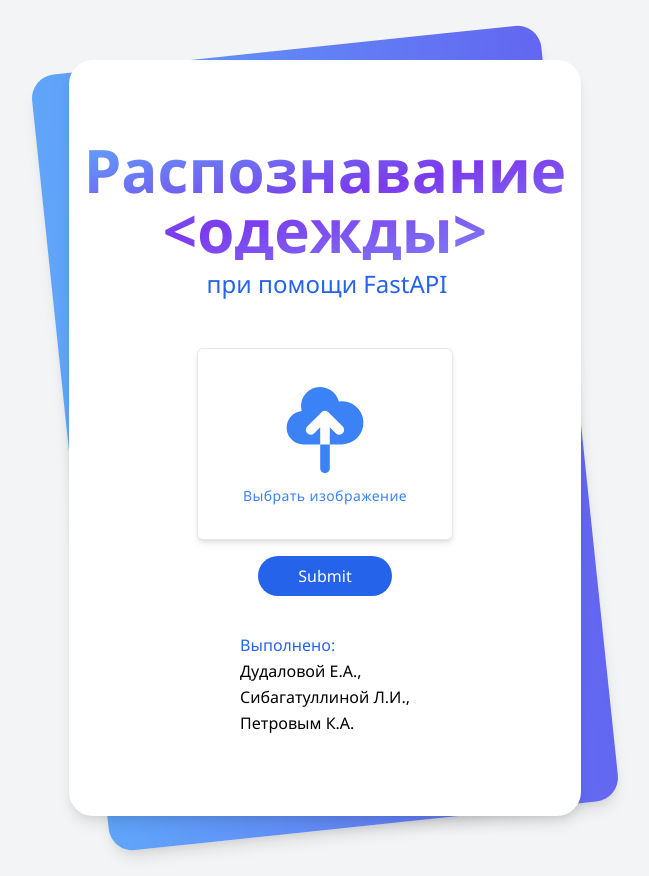
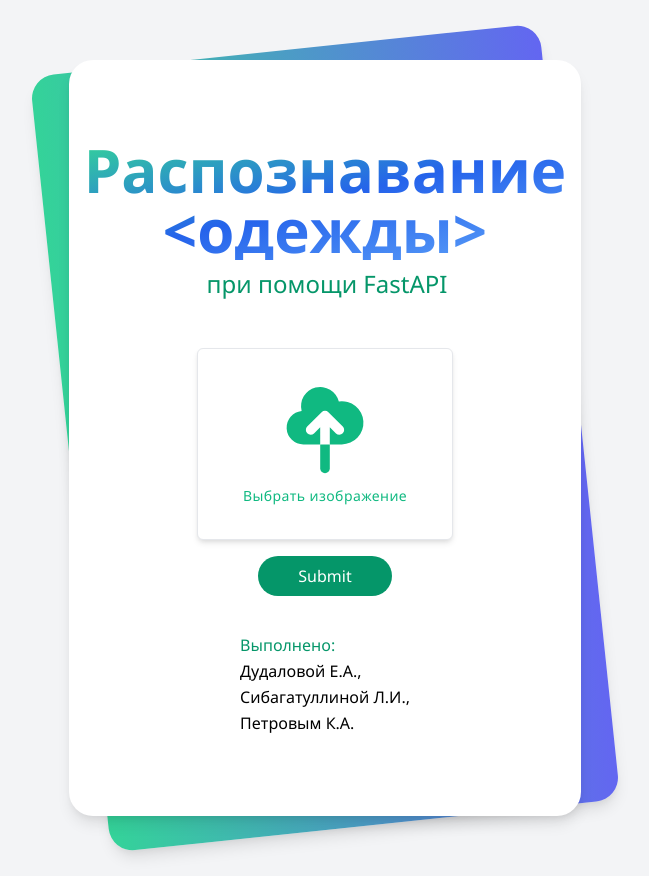
Before and after one commit to qwinox/FastAPI_v5, a FastAPI app: page / in a window 1280 px wide. Shown: the whole page, without its empty margins (315-964 px from the left). Run offline with FastAPI, Linux system fonts and the light colour scheme.

Commit message:
new colors

```diff
--- a/templates/index.html
+++ b/templates/index.html
@@ -32,16 +32,16 @@
     <div class="relative py-3 px-4 sm:px-0 sm:max-w-lg w-full sm:mx-auto">
         <!-- Background Box -->
         <div
-            class="absolute inset-0 bg-gradient-to-r from-blue-400 to-indigo-500 shadow-lg transform -skew-y-6 sm:skew-y-0 sm:-rotate-6 sm:rounded-3xl">
+            class="absolute inset-0 bg-gradient-to-r from-green-400 to-indigo-500 shadow-lg transform -skew-y-6 sm:skew-y-0 sm:-rotate-6 sm:rounded-3xl">
         </div>
         <div class="relative px-4 py-10 bg-white shadow-lg rounded-3xl w-full sm:p-20 items-center">
             <!-- Heading with logo -->
             <div class="flex flex-col space-y-2 items-center">
                 <h1 class="font-bold text-center flex flex-col">
-                    <span class="text-6xl text-transparent bg-clip-text bg-gradient-to-br from-blue-400 via-purple-600 to-indigo-400"> Распознавание <одежды> </span>
+                    <span class="text-6xl text-transparent bg-clip-text bg-gradient-to-br from-green-400 via-blue-600 to-blue-400"> Распознавание <одежды> </span>
                     <div class="flex flex-row items-center justify-center space-x-1 flex-shrink-0">
                         <br><br>
-                        <span class="text-2xl font-medium text-blue-600">при помощи FastAPI</span>
+                        <span class="text-2xl font-medium text-green-600">при помощи FastAPI</span>
                     </div>
                 </h1>
             </div>
@@ -55,7 +55,7 @@
                     <div id="preview-img" class="flex flex-col space-y-2 items-center"></div>
 
                     <label id="label" onchange="load(event,'preview-img')"
-                        class="w-64 h-48 justify-center flex flex-col items-center px-4 py-6 bg-white rounded-md shadow-md tracking-wide border border-blue cursor-pointer hover:bg-blue-500 hover:text-white text-blue-500 ease-linear transition-all duration-150">
+                        class="w-64 h-48 justify-center flex flex-col items-center px-4 py-6 bg-white rounded-md shadow-md tracking-wide border border-green cursor-pointer hover:bg-green-500 hover:text-white text-green-500 ease-linear transition-all duration-150">
                         <svg class="w-24 h-24" fill="currentColor" viewBox="0 0 20 20"
                             xmlns="http://www.w3.org/2000/svg">
                             <path
@@ -68,7 +68,7 @@
                         <input type='file' class="hidden" name="file" accept="image/*" required />
                     </label>
 
-                    <input class="bg-blue-600 rounded-full px-10 py-2 text-white hover:bg-blue-700 hover:shadow-sm transition-all cursor-pointer" type="submit">
+                    <input class="bg-green-600 rounded-full px-10 py-2 text-white hover:bg-green-700 hover:shadow-sm transition-all cursor-pointer" type="submit">
                 </form>
 
                 {% else %}
@@ -82,7 +82,7 @@
                         <small class="text-gray-600 text-base">Точность {{result.inference_time}}%</small>
                     </div>
 
-                    <input onclick="history.back()" class="bg-blue-600 rounded-full px-10 py-2 text-white hover:bg-blue-700 hover:shadow-sm transition-all cursor-pointer" type="reset" />
+                    <input onclick="history.back()" class="bg-green-600 rounded-full px-10 py-2 text-white hover:bg-green-700 hover:shadow-sm transition-all cursor-pointer" type="reset" />
                 </div>
                 {% endif %}
 
@@ -94,7 +94,7 @@
             <div class="mt-3">
                 <div class="items-center flex flex-shrink-0 justify-center">
                     <table>
-                        <tr><td><span class="font-medium text-blue-600 hover:text-blue-700">Выполнено:</span></td></tr>
+                        <tr><td><span class="font-medium text-green-600 hover:text-green-700">Выполнено:</span></td></tr>
                         <tr><td>Дудаловой Е.А.,</td></tr>
                         <tr><td>Сибагатуллиной Л.И.,</td></tr>
                         <tr><td>Петровым К.А.</td></tr>
```
